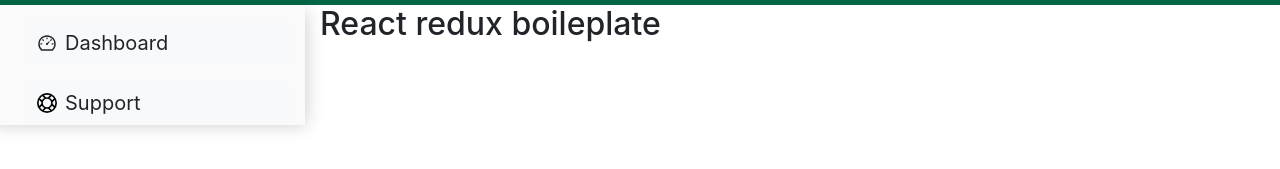
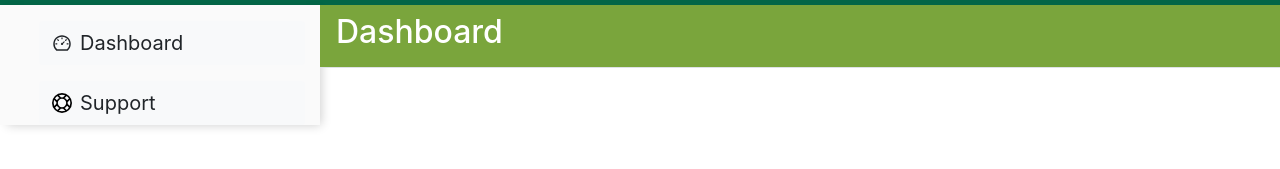
Before and after one commit to vmwhoami/admin_ui_maib, a React app: page / in a window 1280 px wide. Shown: the part 53-222 px from the top of the page. Built offline with nearby package versions, Linux system fonts and the light colour scheme; no server answers; what miragejs would draw is missing.

Commit message:
Add the Dashboard page

```diff
--- a/public/index.html
+++ b/public/index.html
@@ -1,5 +1,6 @@
 <!DOCTYPE html>
 <html lang="en">
+
 <head>
   <meta charset="utf-8" />
   <link rel="icon" href="%PUBLIC_URL%/favicon.ico" />
@@ -21,8 +22,9 @@
       work correctly both with client-side routing and a non-root public URL.
       Learn how to configure a non-root public URL by running `npm run build`.
     -->
-    <title>React App</title>
+  <title>Maib Test</title>
 </head>
+
 <body>
   <noscript>You need to enable JavaScript to run this app.</noscript>
   <div id="root"></div>
@@ -37,4 +39,5 @@
       To create a production bundle, use `npm run build` or `yarn build`.
     -->
 </body>
+
 </html>
--- a/src/components/App.js
+++ b/src/components/App.js
@@ -1,12 +1,12 @@
 import { BrowserRouter, Route, Switch } from 'react-router-dom';
 
-import Home from '../pages/Home';
+import Dashboard from '../pages/Dashboard';
 
 function App() {
   return (
     <BrowserRouter>
       <Switch>
-        <Route path="/" component={Home} exact />
+        <Route path="/" component={Dashboard} exact />
       </Switch>
     </BrowserRouter>
   );
--- /dev/null
+++ b/src/components/Title.js
@@ -0,0 +1,13 @@
+import React from 'react';
+import PropTypes from 'prop-types';
+import { Row } from 'react-bootstrap';
+
+const Title = ({ title }) => (
+  <Row className="py-2 border-bottom title">
+    <h2 className="text-white ml-3">{title}</h2>
+  </Row>
+);
+Title.propTypes = {
+  title: PropTypes.string.isRequired,
+};
+export default Title;
--- a/src/components/layout.js
+++ b/src/components/layout.js
@@ -14,7 +14,7 @@
   return (
     <Container className="px-0" fluid>
       <NavBar />
-      <Row className="w-100">
+      <Row className="w-100 mx-0">
         <LeftBar />
         <Col xs={9}>
           {children}
--- /dev/null
+++ b/src/pages/Dashboard.js
@@ -0,0 +1,11 @@
+import React from 'react';
+import Layout from '../components/layout';
+import Title from '../components/Title';
+
+const Dashboard = () => (
+  <Layout>
+    <Title title="Dashboard" />
+  </Layout>
+);
+
+export default Dashboard;
--- a/src/pages/Home.js
+++ /dev/null
@@ -1,10 +0,0 @@
-import React from 'react';
-import Layout from '../components/layout';
-
-const Home = () => (
-  <Layout>
-    <h2>React redux boileplate </h2>
-  </Layout>
-);
-
-export default Home;
--- a/src/styles/index.css
+++ b/src/styles/index.css
@@ -54,10 +54,12 @@
 }
 .left-bar{
   background-color: #FAFAFA;
-  box-shadow: 4px 3px 17px -3px rgba(0,0,0,0.20);
+  box-shadow: 4px 3px 10px -3px rgba(0,0,0,0.20);
 }
 
 .cust-button{
  font-size: 20px !important;
-
 }
+.title{
+  background-color: #7AA53C;
+}
```
Lines whose indentation alone changed are shown as unchanged.
